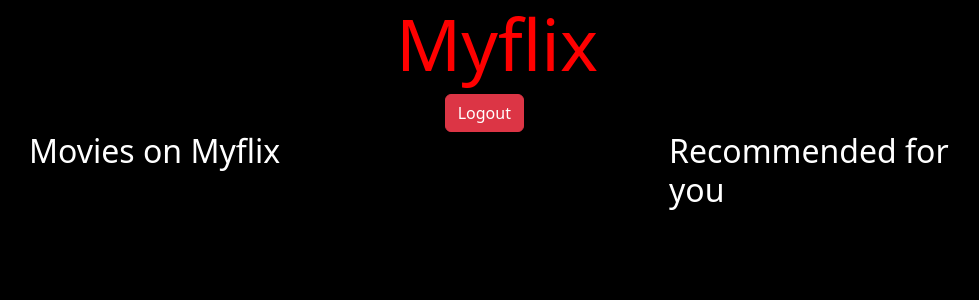
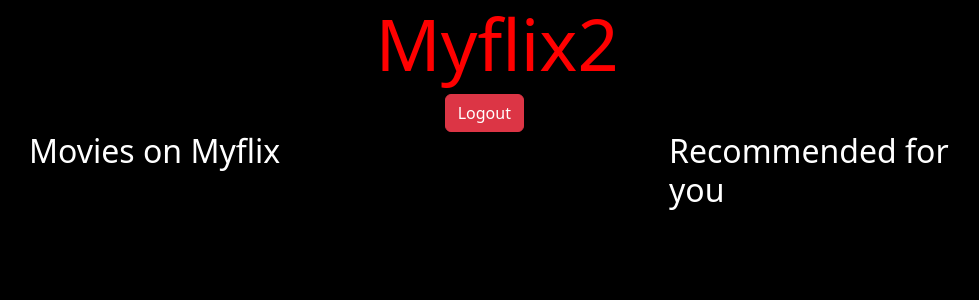
Before and after one commit to Jewelry-x/Myflix, a Flask app: page /home in a window 1280 px wide. Shown: the top 300 px of the page, without its empty margins (143-1122 px from the left). Run offline with Flask 3, Linux system fonts and the light colour scheme; the visitor is signed in with stand-in values (Sample User, id 1); data that the repository does not hold is empty.

Commit message:
Update title

```diff
--- a/templates/base.html
+++ b/templates/base.html
@@ -16,7 +16,7 @@
 
 <body>
     <a href="/" style="text-decoration:none">
-        <h1 style="text-align: center" class="display-2">Myflix</h1>
+        <h1 style="text-align: center" class="display-2">Myflix2</h1>
     </a>
     <div class="col-3 mx-auto">
         {% for mesg in get_flashed_messages() %}
--- a/test.py
+++ b/test.py
@@ -15,7 +15,7 @@ class TestApp(unittest.TestCase):
         self.assertEqual(response.status_code, 200)
 
         # Check if a specific element is present in the response data
-        self.assertIn(b'<h1 style="text-align: center" class="display-2">Myflix</h1>', response.data)
+        self.assertIn(b'<h1 style="text-align: center" class="display-2">Myflix2</h1>', response.data)
 
 if __name__ == '__main__':
     unittest.main()
```
